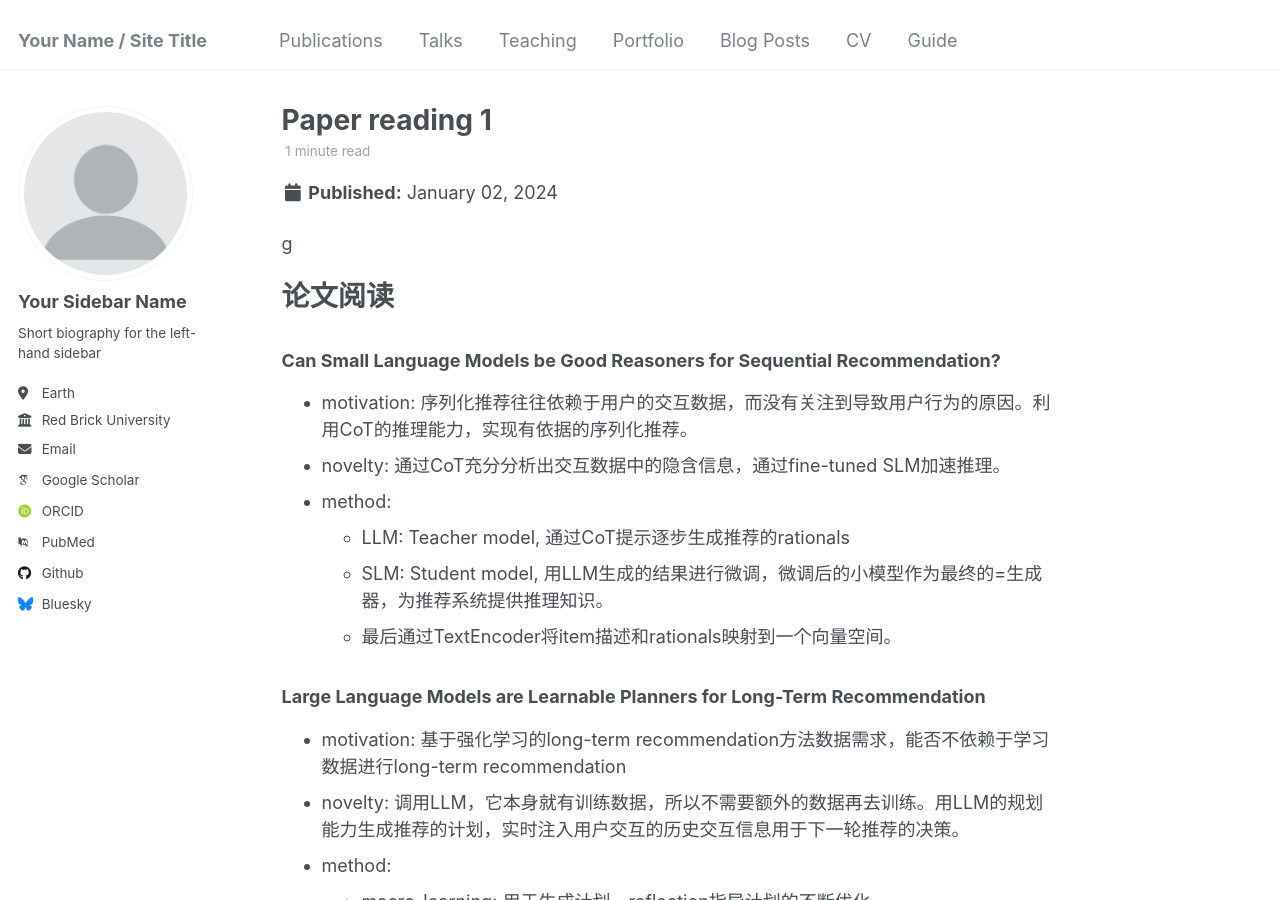
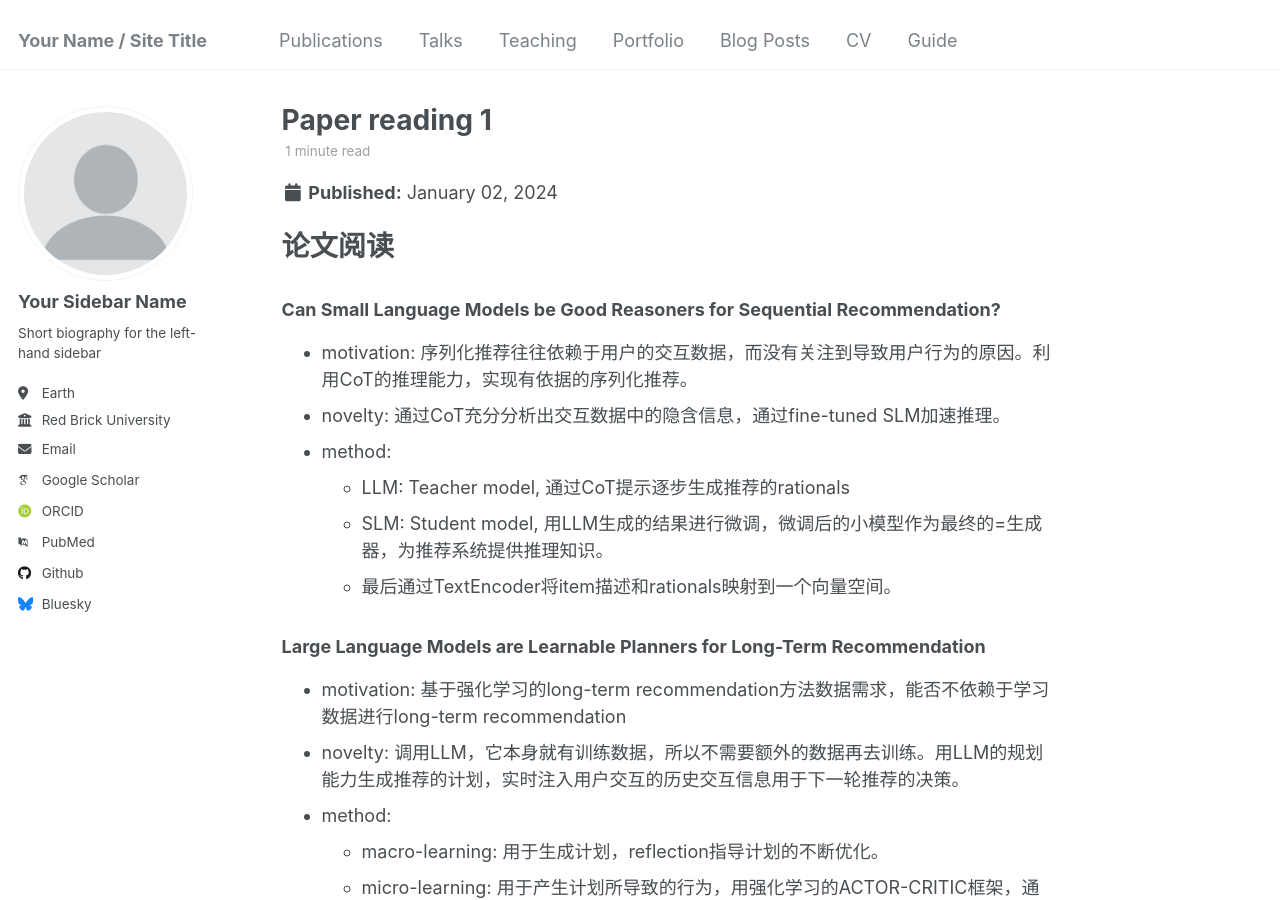
Before and after one commit to taltalw/taltalw.github.io, a Jekyll site: the page built from _posts/2024-01-02-blog-post-1.md, in a window 1280 px wide and 900 px high. Built offline with Jekyll 4.4.1, drawn with Linux system fonts in a browser that asks for light colours; some web fonts are replaced.

```diff
--- a/_posts/2024-01-02-blog-post-1.md
+++ b/_posts/2024-01-02-blog-post-1.md
@@ -7,7 +7,7 @@ tags:
   - category1
   - category2
 ---
-g
+
 # 论文阅读
 
 ### Can Small Language Models be Good Reasoners for Sequential Recommendation?
@@ -26,7 +26,7 @@ g
 - method:
   - macro-learning: 用于生成计划，reflection指导计划的不断优化。
   - micro-learning: 用于产生计划所导致的行为，用强化学习的ACTOR-CRITIC框架，通过计算reward指导行为的不断优化。
-![img.png](image/BiLLP/img.png)
+![img.png](../image/BiLLP/img.png)
 
 ### CoGenesis: A Framework Collaborating Large and Small Language Models for Secure Context-Aware Instruction Following
 
@@ -36,7 +36,7 @@ g
     - 用 LLM 搭建整体回复的框架（general instruction）
     - 依靠personalized content，微调 SLM，使回复个性化（personal instruction）
     - SLM 和 LLM的回复相结合
-      ![img_2.png](image/CoGenesis/img_2.png)
+      ![img_2.png](../image/CoGenesis/img_2.png)
     - p.s. personalized content的获取需要经过四步的Data Construction
 
 
@@ -46,32 +46,32 @@ g
 - novelty: EFT框架能够解耦预训练和微调的效果，从而评估每个阶段的影响。up-scaling结合大模型与训练和小模型微调，避免了直接微调大型模型所需的高昂计算成本。
 - method:
   - 每个推理步骤的概率计算
-        ![img.png](image/EFT/img.png)
+        ![img.png](../image/EFT/img.png)
   - 实验时 对整体进行采样
-        ![img_1.png](image/EFT/img_1.png)
+        ![img_1.png](../image/EFT/img_1.png)
   - up-scaling: N >> M
 
 ### Tuning Language Models by Proxy
 
 - motivation: 模型适应特定的场景需要微调，微调开源模型需要大量的算力资源，闭源模型则无法直接微调。
 - novelty: 提出一种proxy-tuning的方法，微调SLM，根据SLM的输出变化预测LLM的输出，而无需对LLM的参数进行微调。
-- method: ![img_6.png](image/proxy-tuning/img_6.png)
+- method: ![img_6.png](../image/proxy-tuning/img_6.png)
 
 ### AutoGen: Enabling Next-Gen LLM Applications via Multi-Agent Conversation
 
 - 创新点：提出了一种多agent协作的框架，重写接口即可定制个性化agent。
 
     e.g. 官方文档给的例子 *get weather*
-    ![img.png](image/AutoGen/img.png)
+    ![img.png](../image/AutoGen/img.png)
 - AutoGen框架：以一个conversation agent为核心，手动封装其他agent的接口，供conversation agent调用，如图所示。
-    ![img_1.png](image/AutoGen/img_1.png)
+    ![img_1.png](../image/AutoGen/img_1.png)
 - 思考：从原文的几个例子来看，这个框架只是实现了接口的自动化，就是说我设计好了几个agent不用关他们互相之间是什么样的调用关系，且不同任务的agent都不一样。
-    ！[img_2.png](image/AutoGen/img_2.png)
+    ！[img_2.png](../image/AutoGen/img_2.png)
 
 ### Graph Retrieval-Augmented Generation: A Survey
 - 主要看一下graph RAG的原理：通过引入图结构，检索实体及其关系，确保生成内容反映实体间的联系，如知识图谱中的节点和边。
 - LLM vs RAG vs GRAPHRAG
-![img.png](image/GraphRAG/img3.png)
+![img.png](../image/GraphRAG/img3.png)
     Direct LLM：仅依赖模型生成，容易缺乏具体细节。
 
     RAG：检索外部文本，但处理复杂关系能力有限。
@@ -81,7 +81,7 @@ g
 
 ### FrugalGPT: How to Use Large Language Models While Reducing Cost and Improving Performance
 
-![img.png](image/FrugalGPT/img4.png)
+![img.png](../image/FrugalGPT/img4.png)
 
 - 按顺序向LLM发送查询，满足评分，则返回，否则继续查询直到满足评分。
 - 关键点：大模型的选择和顺序的设置
@@ -95,11 +95,11 @@ g
 关键在于胜率的计算，提出了四种路由策略计算胜率。
 
 - Similarity-weighted (SW) ranking：本质上是相似度计算，根据相似查询的原始输出进行预测。
-    ![img.png](image/RouteLLM/img.png)
+    ![img.png](../image/RouteLLM/img.png)
 - Matrix factorization：矩阵分解模型在推荐系统中被广泛使用，以捕捉用户-物品交互的低秩结构。这里借鉴了这一方法，应用于偏好数据的训练。
-    ![img_1.png](image/RouteLLM/img_1.png)
+    ![img_1.png](../image/RouteLLM/img_1.png)
 - BERT classifier：探索使用标准文本分类方法，使用BERT-base架构，为用户查询提供上下文化嵌入
-    ![img_2.png](image/RouteLLM/img_2.png)
+    ![img_2.png](../image/RouteLLM/img_2.png)
 - Causal LLM classifier：使用Llama3-8B参数化路由器，构造instruction-following范式进行训练
 
 ### ROUTERBENCH: A Benchmark for Multi-LLM Routing System
@@ -107,8 +107,8 @@ g
 提出一个用于评估多LLM路由系统的基准测试框架。
 
 - 评价标准：AIQ
-    ![img_3.png](image/ROUTERBENCH/img_3.png)
+    ![img_3.png](../image/ROUTERBENCH/img_3.png)
 - 方法：插值、非递减凸包构造
-    ![img_5.png](image/ROUTERBENCH/img_5.png)
+    ![img_5.png](../image/ROUTERBENCH/img_5.png)
 - 用这个评价标准评价下来发现非预测路由（FrugalGPT）比预测路由（KNN, MLP）效果好得多，但我认为这个非预测路由的意义不大，因为级联调用大模型的时间成本太高了，不能说是先调“小模型”减少成本就算做整个路由都优化成功了。
 - 比较有参考价值的实验结果是RAG数据集的AIQ非常高，包括非预测路由和预测路由，由此想到能不能设置一个双阶段路由器。
```
